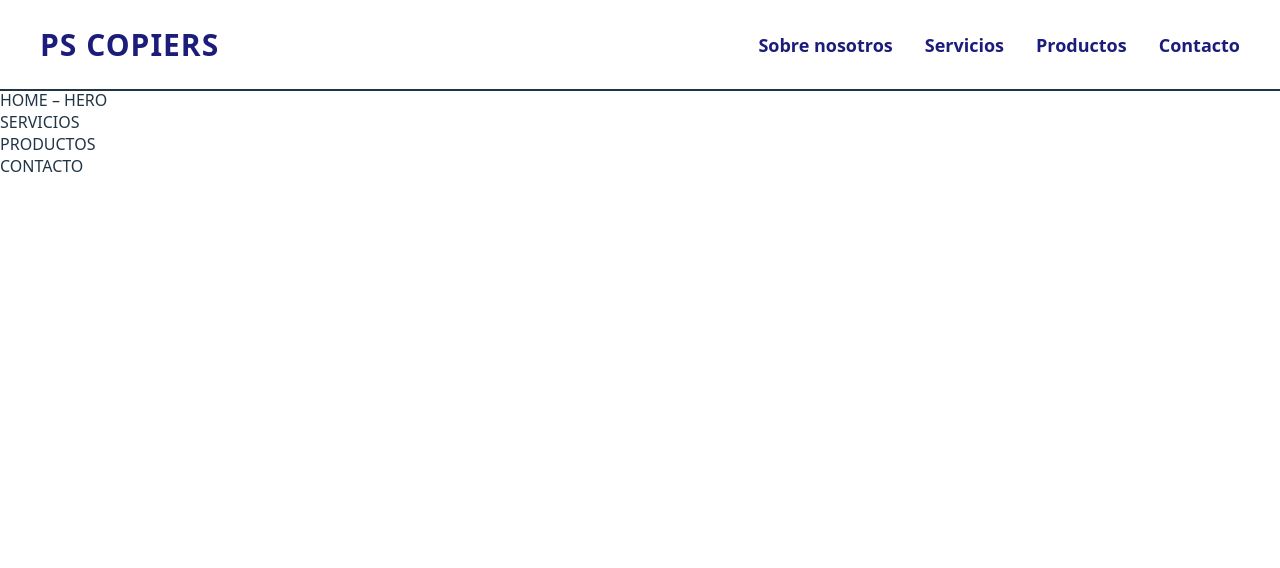
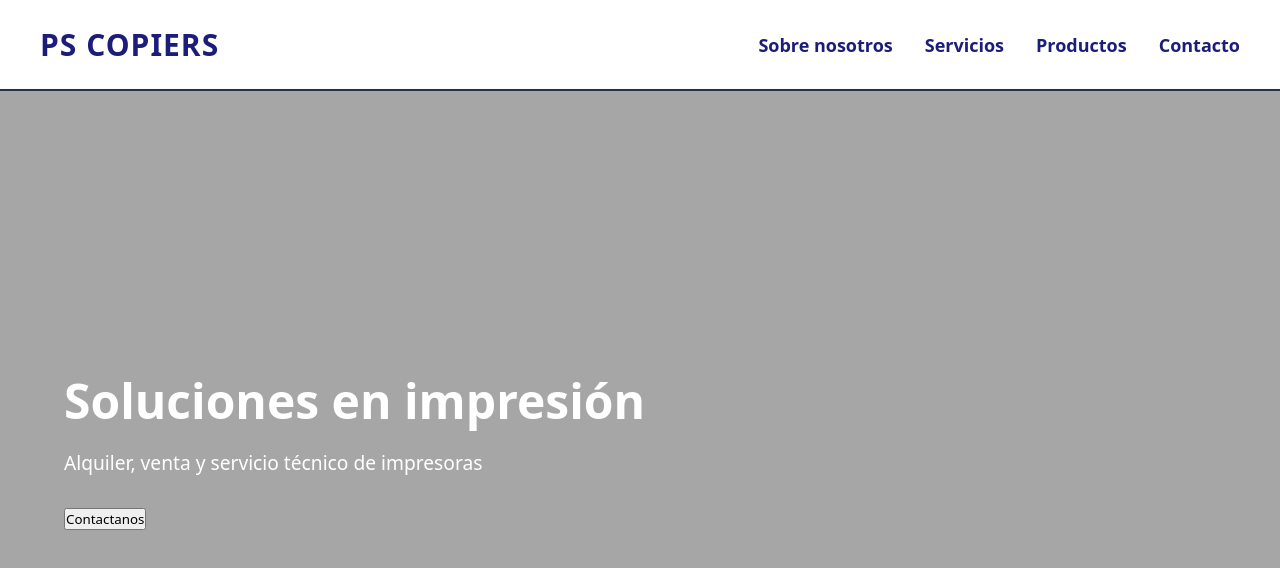
Before and after one commit to Wiimai/PS-COPIERS, a React (Vite) app: page / in a window 1280 px wide. Shown: the top 568 px of the page. Built offline with nearby package versions, Linux system fonts and the light colour scheme.

Commit message:
feat(home): add hero image section

```diff
--- a/src/App.jsx
+++ b/src/App.jsx
@@ -1,11 +1,15 @@
 import Header from './components/Header/header'
-import Home from './pages/Home'
+import Home from './pages/Home/Home'
+import Footer from './pages/Footer/footer'
 
 function App() {
   return (
     <>
       <Header />
-      <Home />
+      <main>
+        <Home />
+      </main>
+      <Footer />
     </>
   )
 }
--- /dev/null
+++ b/src/pages/Footer/footer.jsx
@@ -0,0 +1,9 @@
+import "./footer.css";
+
+function footer() {
+  return (
+    <div></div>
+  );
+}
+
+export default footer;
--- a/src/pages/Home.jsx
+++ /dev/null
@@ -1,27 +0,0 @@
-function Home() {
-  return (
-    <main>
-      {/* Hero (slider después) */}
-      <section className="home-hero">
-        HOME – HERO
-      </section>
-
-      {/* Servicios */}
-      <section className="home-services">
-        SERVICIOS
-      </section>
-
-      {/* Productos */}
-      <section className="home-products">
-        PRODUCTOS
-      </section>
-
-      {/* Contacto */}
-      <section className="home-contact">
-        CONTACTO
-      </section>
-    </main>
-  )
-}
-
-export default Home
--- /dev/null
+++ b/src/pages/Home/Home.css
@@ -0,0 +1,35 @@
+.hero {
+  height: 90vh;
+  width: 100%;
+  background-image: yellow;
+  background-size: cover;
+  background-position: center;
+  position: relative;
+}
+
+.hero__overlay {
+  position: absolute;
+  inset: 0;
+  background: rgba(0, 0, 0, 0.35);
+
+  display: flex;
+  flex-direction: column;
+  justify-content: center;
+  padding: 4rem;
+  color: white;
+}
+
+.hero h1 {
+  font-size: 3rem;
+  margin-bottom: 1rem;
+}
+
+.hero p {
+  font-size: 1.2rem;
+  max-width: 500px;
+  margin-bottom: 2rem;
+}
+
+.hero button {
+  width: fit-content;
+}
--- /dev/null
+++ b/src/pages/Home/Home.jsx
@@ -0,0 +1,15 @@
+import "./Home.css";
+
+function Home() {
+  return (
+    <section className="hero">
+      <div className="hero__overlay">
+        <h1>Soluciones en impresión</h1>
+        <p>Alquiler, venta y servicio técnico de impresoras</p>
+        <button>Contactanos</button>
+      </div>
+    </section>
+  );
+}
+
+export default Home;
```
Also changed, not shown: src/pages/Footer/footer.css (added).
